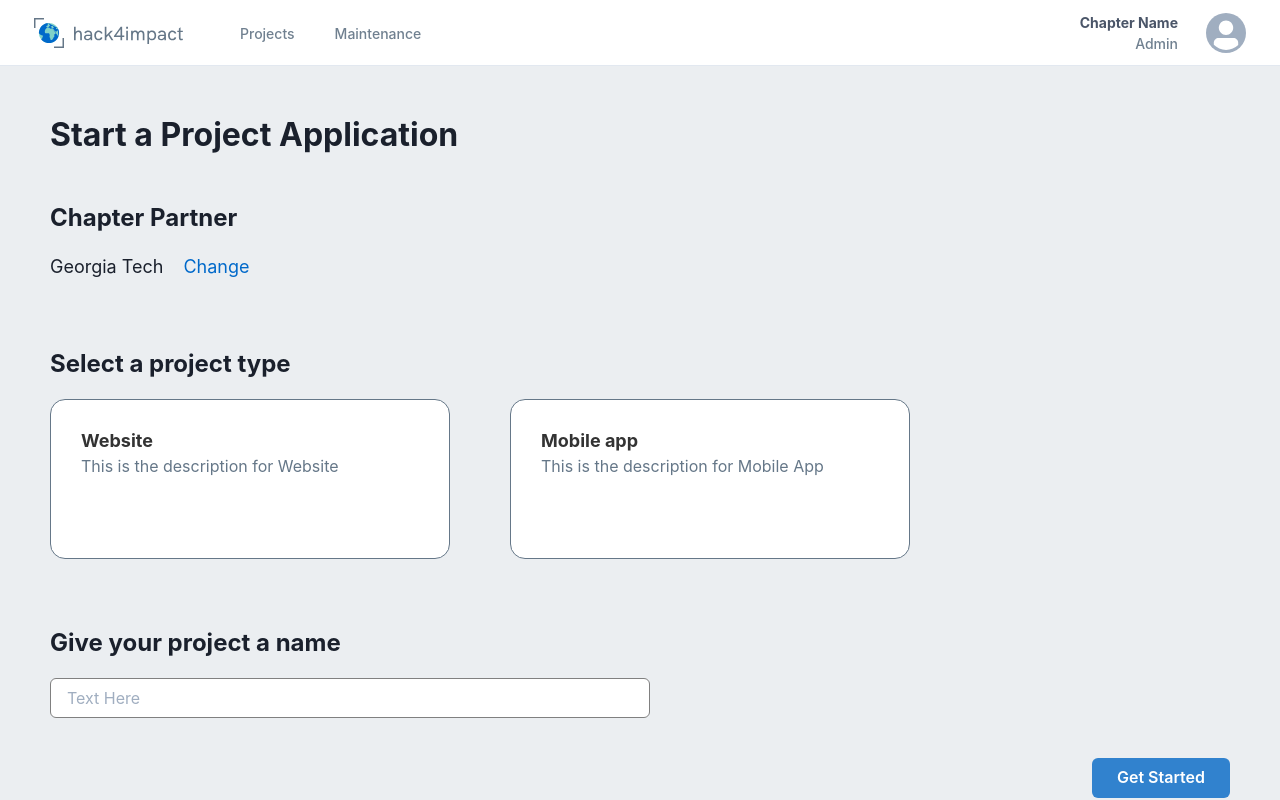
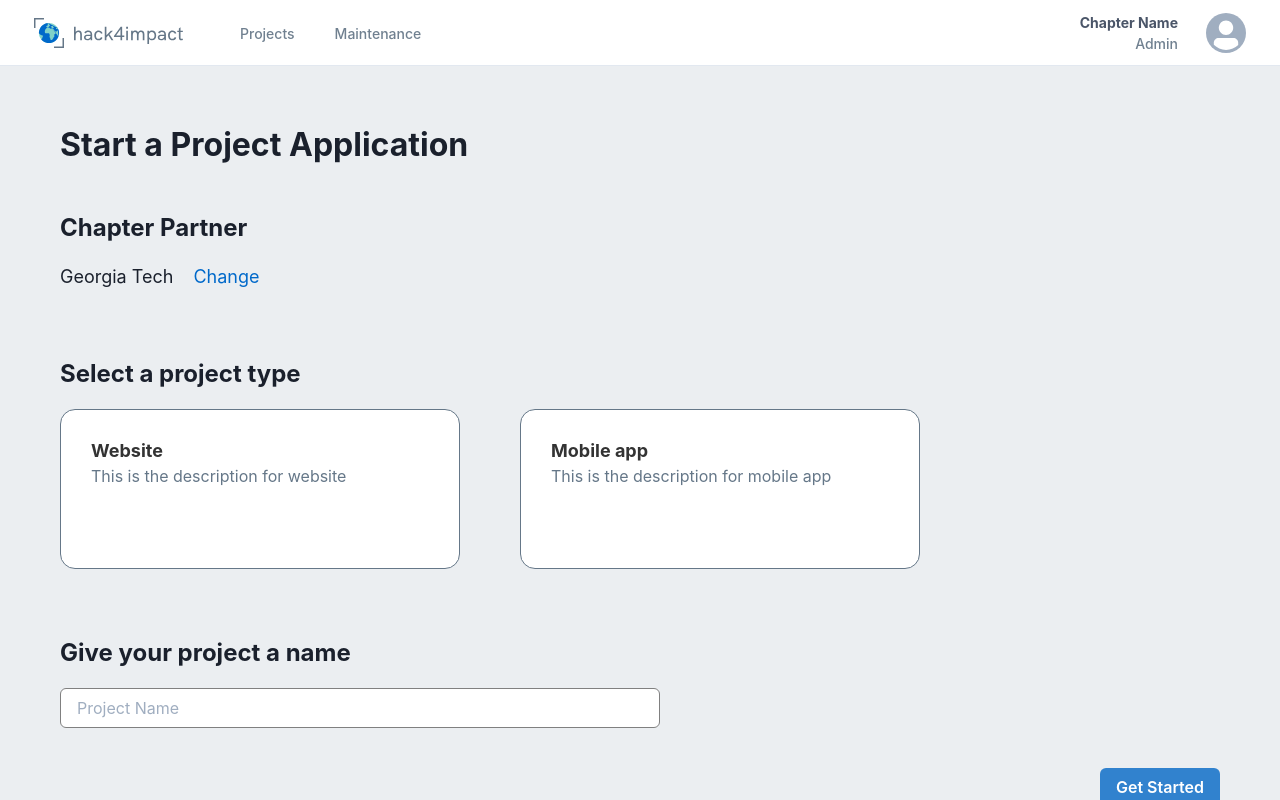
Before and after one commit to GTBitsOfGood/national-npp, a Next.js app: page /nonprofit/project/create in a window 1280 px wide. Built offline with nearby package versions, Linux system fonts and the light colour scheme.

Commit message:
Move project type card, minor fixes

```diff
--- a/src/components/ProjectTypeCard.tsx
+++ b/src/components/nonprofit/project/create/ProjectTypeCard.tsx
@@ -11,7 +11,25 @@ function ProjectTypeCard(props: {
   const { projectType, isSelected, onClick: _onClick } = props;
 
   function onClick() {
-    _onClick(projectType);
+    if (!isSelected) {
+      _onClick(projectType);
+    }
+  }
+
+  let description = "";
+
+  switch (projectType) {
+    case ProjectType.WEB_APP:
+      description = "This is the description for web app";
+      break;
+    case ProjectType.WEBSITE:
+      description = "This is the description for website";
+      break;
+    case ProjectType.MOBILE_APP:
+      description = "This is the description for mobile app";
+      break;
+    default:
+      break;
   }
 
   return (
@@ -19,7 +37,6 @@ function ProjectTypeCard(props: {
       display="flex"
       flexDirection="column"
       justifyContent="space-between"
-      boxSizing="border-box"
       width="400px"
       minHeight="160px"
       padding={isSelected ? "28px" : "30px"}
@@ -28,7 +45,7 @@ function ProjectTypeCard(props: {
       borderRadius="15px"
       position="relative"
       onClick={onClick}
-      // cursor={!chapter || open ? "pointer" : "default"}
+      _hover={{ cursor: isSelected ? "default" : "pointer" }}
     >
       {isSelected && (
         <Box position="absolute" top="-15px" left="-15px">
@@ -44,21 +61,7 @@ function ProjectTypeCard(props: {
         <Heading fontSize="lg" color="#333333" marginBottom="1px">
           {projectType}
         </Heading>
-        {projectType === "Web app" ? (
-          <Text> This is the description for Web app</Text>
-        ) : (
-          ""
-        )}
-        {projectType === "Website" ? (
-          <Text>This is the description for Website</Text>
-        ) : (
-          ""
-        )}
-        {projectType === "Mobile app" ? (
-          <Text> This is the description for Mobile App</Text>
-        ) : (
-          ""
-        )}
+        <Text>{description}</Text>
       </VStack>
     </Box>
   );
--- a/src/pages/nonprofit/project/create.tsx
+++ b/src/pages/nonprofit/project/create.tsx
@@ -7,9 +7,10 @@ import {
   Grid,
   Text,
   Input,
+  Flex,
 } from "@chakra-ui/react";
 import { useState } from "react";
-import ProjectTypeCard from "src/components/ProjectTypeCard";
+import ProjectTypeCard from "src/components/nonprofit/project/create/ProjectTypeCard";
 import { ProjectType } from "src/utils/types";
 
 function NonprofitProjectCreationPage() {
@@ -31,18 +32,22 @@ function NonprofitProjectCreationPage() {
     facebook: "bitsofgood",
     instagram: "bitsofgood",
   };
-  const [selected, setSelected] = useState("");
+
+  const [selected, setSelected] = useState<ProjectType>();
   function onProjectTypeCardClick(projectType: ProjectType) {
     setSelected(projectType);
   }
+
   return (
-    <Box height="100%" backgroundColor="#EBEEF1" overflow="auto">
-      <Box
-        boxSizing="border-box"
-        padding="50px"
-        maxWidth="1420px"
-        margin="auto"
-      >
+    <Flex
+      direction="column"
+      justify="space-between"
+      padding="60px"
+      height="100%"
+      backgroundColor="#EBEEF1"
+      overflow="auto"
+    >
+      <Box>
         <Heading
           fontSize={{ base: "x-large", md: "xx-large" }}
           marginBottom="50px"
@@ -56,7 +61,6 @@ function NonprofitProjectCreationPage() {
           <Text fontSize={{ base: "medium", md: "large" }}>{chapter.name}</Text>
           <Link href="/chapters">
             <Text fontSize={{ base: "medium", md: "large" }} color="#0069CA">
-              {" "}
               Change
             </Text>
           </Link>
@@ -84,21 +88,19 @@ function NonprofitProjectCreationPage() {
         </Heading>
         <Box width={{ base: "300px", md: "600px" }}>
           <Input
-            placeholder="Text Here"
+            placeholder="Project Name"
             size="md"
             variant="outline"
             backgroundColor="white"
             borderColor="grey"
           />
         </Box>
+      </Box>
 
-        <Box align="right" marginTop="40px">
-          <Button px="25px" colorScheme="blue">
-            Get Started
-          </Button>
-        </Box>
+      <Box align="right" marginTop="40px">
+        <Button colorScheme="blue">Get Started</Button>
       </Box>
-    </Box>
+    </Flex>
   );
 }
 
```
